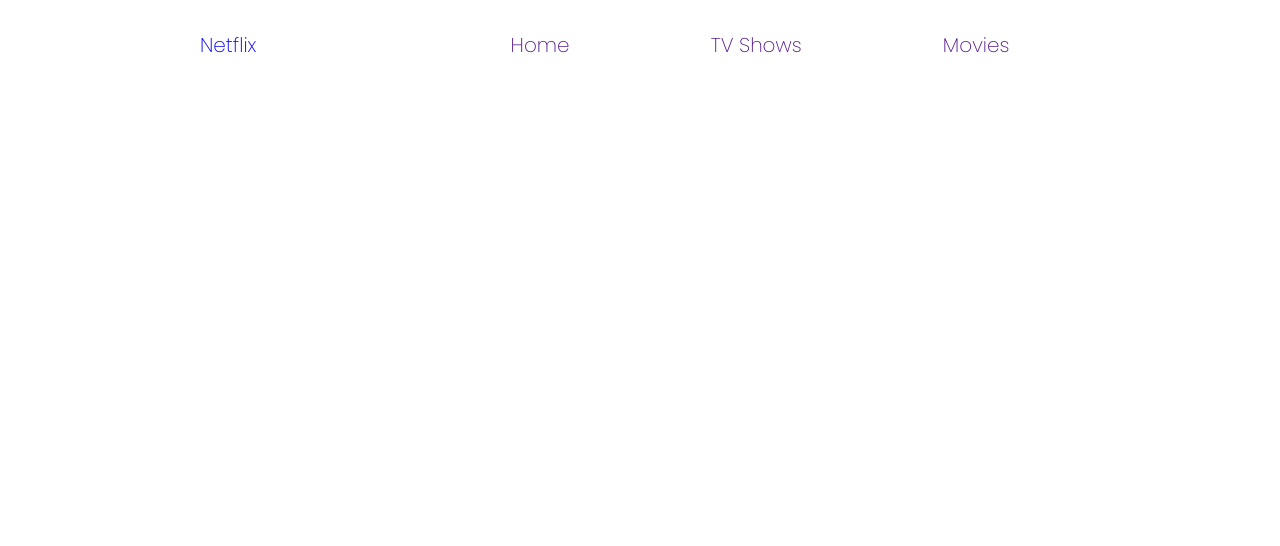
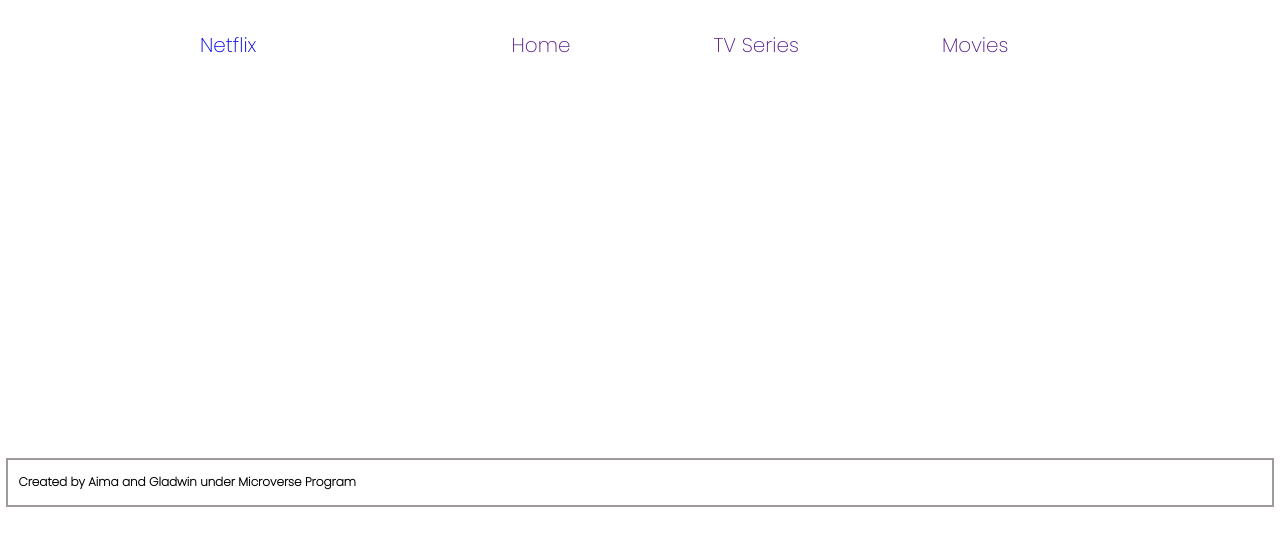
Before and after one commit to aima98/Javascript-Capstone-Project, a website built with webpack: page src/index.html in a window 1280 px wide. Built offline with nearby package versions, Linux system fonts and the light colour scheme.

Commit message:
Create footer section

```diff
--- a/package.json
+++ b/package.json
@@ -6,6 +6,7 @@
   "scripts": {
     "test": "jest",
     "dev": "webpack --mode development",
+    "build": "webpack",
     "start": "webpack serve --open"
   },
   "repository": {
--- a/src/index.html
+++ b/src/index.html
@@ -4,7 +4,7 @@
     <meta charset="UTF-8" />
     <meta http-equiv="X-UA-Compatible" content="IE=edge" />
     <meta name="viewport" content="width=device-width, initial-scale=1.0" />
-    <title>TV Shows and Movies Title Page</title>
+    <title>TV Series and Movies</title>
   </head>
   <body>
     <header class="header">
@@ -15,7 +15,7 @@
             <li class="home">Home</li>
           </a>
           <a href="" class="nav__link">
-            <li class="tv">TV Shows</li>
+            <li class="tv">TV Series</li>
           </a>
           <a href="" class="nav__link">
             <li class="movies">Movies</li>
@@ -23,5 +23,9 @@
         </ul>
       </nav>
     </header>
+
+    <footer>
+      <p class="footer-text">Created by Aima and Gladwin under Microverse Program</p>
+    </footer>
   </body>
 </html>
--- a/src/style.css
+++ b/src/style.css
@@ -4,9 +4,10 @@
   padding: 0;
   margin: 0;
   box-sizing: border-box;
-  font-family: 'Poppins', sans-serif;
+  font-family: "Poppins", sans-serif;
   font-style: normal;
   font-size: 20px;
+  font-weight: 500;
 }
 
 li {
@@ -29,3 +30,15 @@ a {
   justify-content: space-around;
   width: 50vw;
 }
+
+.footer-text {
+  font-size: 12px;
+  border: 2px solid #a09999;
+  width: 99%;
+  height: 49px;
+  margin: 1rem auto;
+  padding-top: 13px;
+  padding-left: 10px;
+  margin-top: 368px;
+  font-weight: 600;
+}
```
Also changed, not shown: dist/index.html, dist/main.js.
